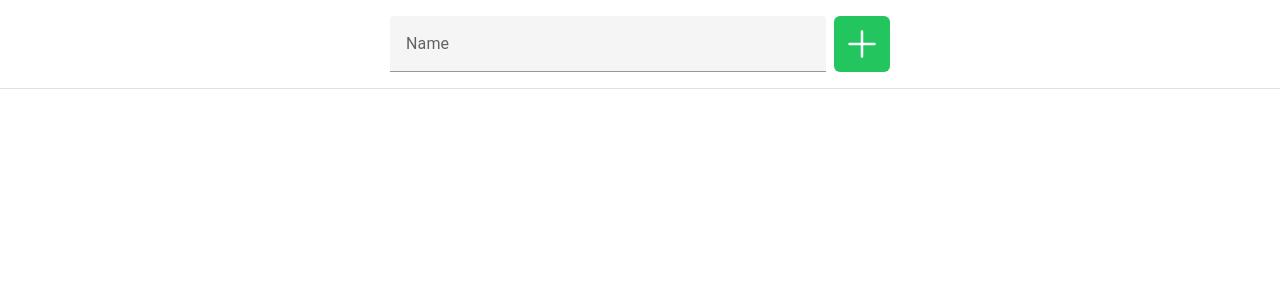
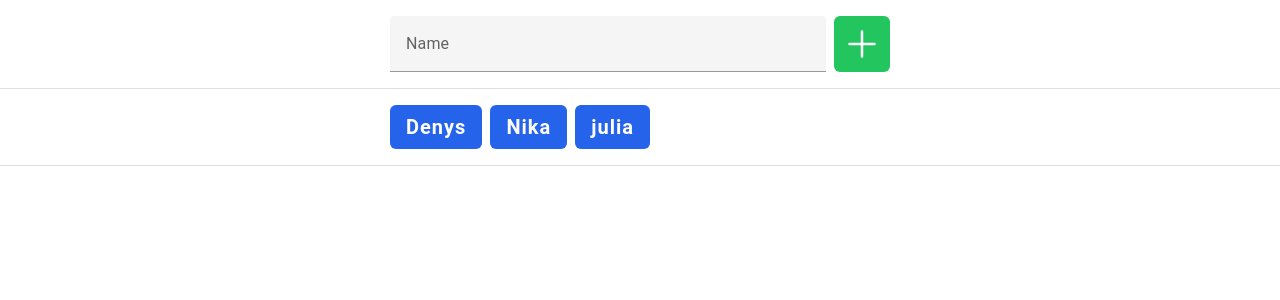
Before and after one commit to denispolovyan/spilne, a Vue app: page / in a window 1280 px wide. Shown: the top 300 px of the page. Built offline with nearby package versions, Linux system fonts and the light colour scheme.

Commit message:
feature: created users component

```diff
--- a/src/App.vue
+++ b/src/App.vue
@@ -1,17 +1,30 @@
 <script setup>
 import TheHeader from "./components/TheHeader.vue";
+import TheUsers from "./components/TheUsers.vue";
 
 import { ref } from "vue";
 
-let users = ref([]);
+let users = ref(["Denys", "Nika", "julia"]);
+
+let selectedUsers = ref([]);
 
 function createUser(user) {
   users.value.push(user);
 }
+function setSelectedUsers(user) {
+  selectedUsers.value.push(user);
+}
 </script>
 
 <template>
-  <the-header :users="users" @createUser="createUser($event)" />
+  <div>
+    <the-header :users="users" @createUser="createUser($event)" />
+    <the-users
+      :users="users"
+      :selectedUsers="selectedUsers"
+      @selectUser="setSelectedUsers($event)"
+    />
+  </div>
 </template>
 
 <style>
--- a/src/components/HelloWorld.vue
+++ /dev/null
@@ -1,40 +0,0 @@
-<script setup>
-import { ref } from 'vue'
-
-defineProps({
-  msg: String,
-})
-
-const count = ref(0)
-</script>
-
-<template>
-  <h1>{{ msg }}</h1>
-
-  <div class="card">
-    <button type="button" @click="count++">count is {{ count }}</button>
-    <p>
-      Edit
-      <code>components/HelloWorld.vue</code> to test HMR
-    </p>
-  </div>
-
-  <p>
-    Check out
-    <a href="https://vuejs.org/guide/quick-start.html#local" target="_blank"
-      >create-vue</a
-    >, the official Vue + Vite starter
-  </p>
-  <p>
-    Install
-    <a href="https://github.com/vuejs/language-tools" target="_blank">Volar</a>
-    in your IDE for a better DX
-  </p>
-  <p class="read-the-docs">Click on the Vite and Vue logos to learn more</p>
-</template>
-
-<style scoped>
-.read-the-docs {
-  color: #888;
-}
-</style>
--- a/src/components/TheHeader.vue
+++ b/src/components/TheHeader.vue
@@ -60,6 +60,7 @@ const buttonClasses =
           @click="inputError = false"
           v-model="username"
           label="Name"
+			 maxlength="12"
           hide-details="auto"
         />
         <div :class="buttonClasses" @click="addUser()">
--- /dev/null
+++ b/src/components/TheSelectedUsers.vue
@@ -0,0 +1,7 @@
+
+
+<template>
+	<div>
+		<div class="spilne-container">selected</div>
+	</div>
+</template>
--- /dev/null
+++ b/src/components/TheUsers.vue
@@ -0,0 +1,57 @@
+<script setup>
+import { ref } from "vue";
+
+const props = defineProps({
+  users: {
+    type: Array,
+    reuired: false,
+  },
+  selectedUsers: {
+    type: Array,
+    required: false,
+  },
+});
+
+const emits = defineEmits({
+  selectUser: {
+    type: String,
+    reuired: false,
+  },
+});
+
+function selectUser(user) {
+  let coincidence = false;
+
+  props.selectedUsers.forEach((el) => {
+    if (el == user) {
+      coincidence = true;
+    }
+  });
+
+  if (!coincidence) {
+    emits("selectUser", user);
+  }
+}
+
+const userClasses =
+  "tracking-wider py-2 px-4 bg-blue-600 rounded-md text-xl text-white font-semibold cursor-pointer hover:bg-yellow-500 duration-500";
+</script>
+
+<template>
+  <div
+    class="py-4"
+    :class="{
+      'border-b': props.users.length,
+    }"
+  >
+    <div class="spilne-container">
+      <div class="flex gap-2 flex-wrap">
+        <div v-for="user in props.users" :key="user" class="">
+          <div :class="userClasses" @click="selectUser(user)">
+            <span>{{ user }}</span>
+          </div>
+        </div>
+      </div>
+    </div>
+  </div>
+</template>
```
